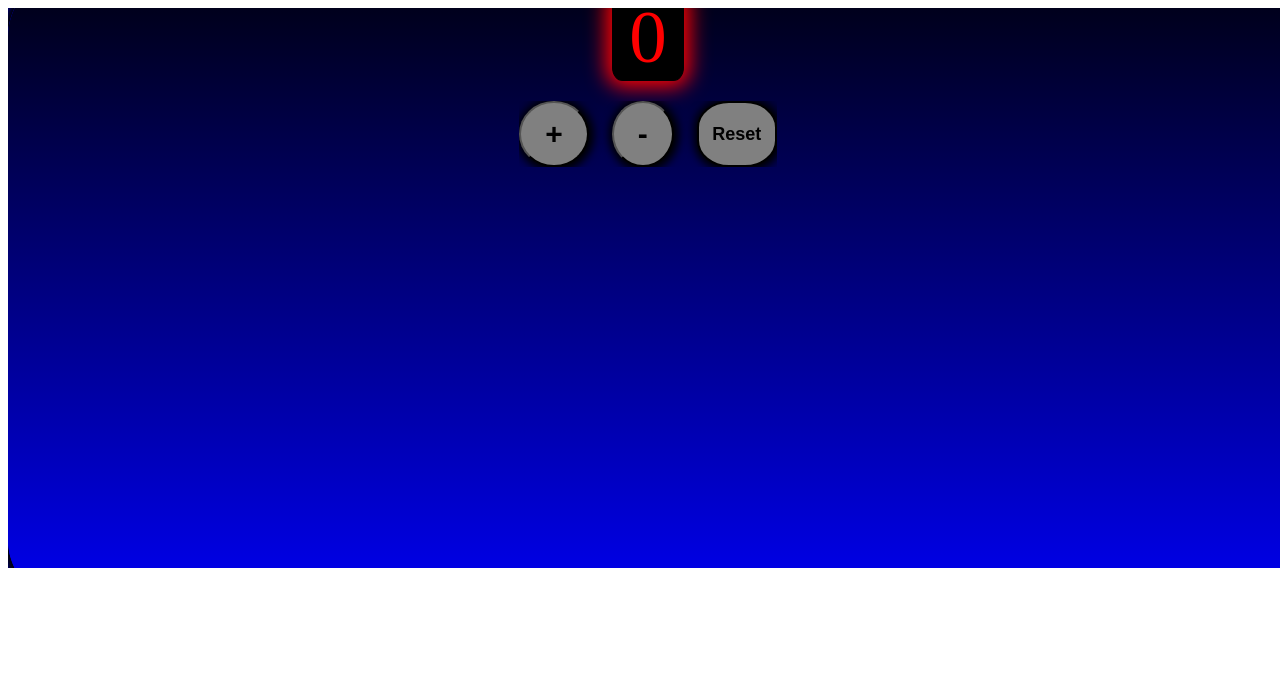
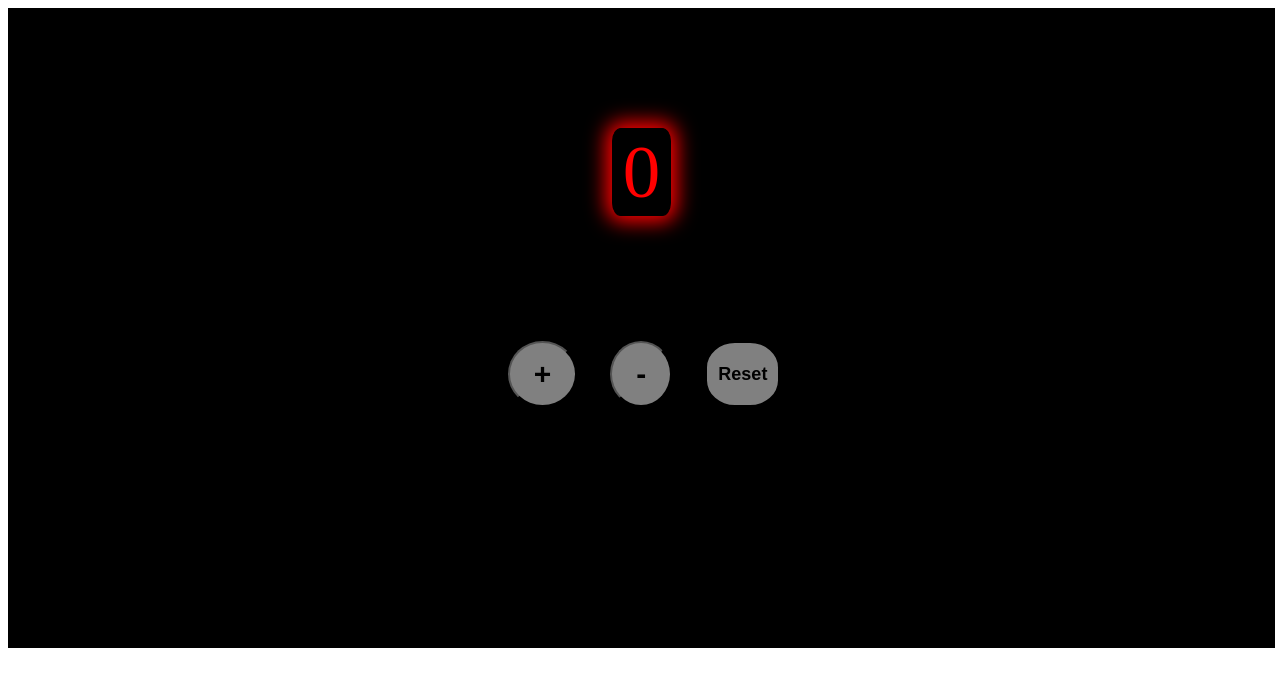
Before and after one commit to 21stChrom/react-jhj8h9, a React (Create React App) app: page / in a window 1280 px wide. Shown: the top 686 px of the page. Built offline with nearby package versions, Linux system fonts and the light colour scheme.

Commit message:
1 file modified, 1 added

```diff
--- /dev/null
+++ b/src/index.css
@@ -0,0 +1,6 @@
+#root{
+  display: flex;
+  align-items: center;
+  justify-content: center;
+
+}
--- a/src/style.css
+++ b/src/style.css
@@ -8,32 +8,32 @@ p {
   align-items: center;
   display: flex;
   height: 70vh;
-  width: 100%;
+  width: 100vw;
   border-radius: 15%;
-  background-color:blue;
+  background-color: transparent;
   overflow: hidden;
 }
 #root{
   overflow: hidden;
-  width: 100vw;
-  height: 70vh;
+  width: 99vw;
+  height: 80vh;
   justify-content: center;
   display: flex;
   align-items: center;
-  background-color: blue;
+  background-color: black;
 }
 .counter {
 box-shadow: 1px 1px 8px 8px;
   height: 90vh;
-  width: 100%;
+  width: 110vw;
   border-radius: 15%;
-  background-image: linear-gradient(black, blue);
+  background-color: black;
   overflow: hidden;
   display: flex;
   align-items: center;
   flex-direction: column;
   text-align: center;
-  row-gap: 20px;
+  row-gap: 35px;
 }
 .fs{
   overflow: hidden;
@@ -47,8 +47,13 @@ box-shadow: 1px 1px 8px 8px;
 }
 
 .counter__output {
+  margin-top: 80px;
+  text-align: center;
+  display: flex;
+  align-items: center;
+  justify-content: center;
   overflow: hidden;
-  width: 70px;
+  padding: 0px 10px 0px 10px;
   box-shadow: 0px 0px 20px 6px red;
   background-color: black;
   border-radius: 15%;
@@ -58,15 +63,20 @@ box-shadow: 1px 1px 8px 8px;
 }
 
 .btn__container {
-  overflow: hidden;
+  margin-top: 70px;
+  text-align: center;
+  padding: 20px 5px 10px 10px;
   z-index: 2;
   display: flex;
   justify-content: center;
   flex-direction: row;
-  column-gap: 23px;
+  column-gap: 33px;
 }
 
 .control__btn {
+  text-align: center;
+  display: flex;
+  justify-content: center;
   font-weight: bolder;
   border-radius: 50%;
   font-size: 30px;
@@ -97,7 +107,7 @@ box-shadow: 1px 1px 8px 8px;
   box-shadow: 1px 1px 9px 4px black;
   color: blac;
   border: 2px solid black;
-  width: 80px;
+  width: 75px;
   font-size: 18px;
   background-color: gray;
   cursor: pointer;
```
